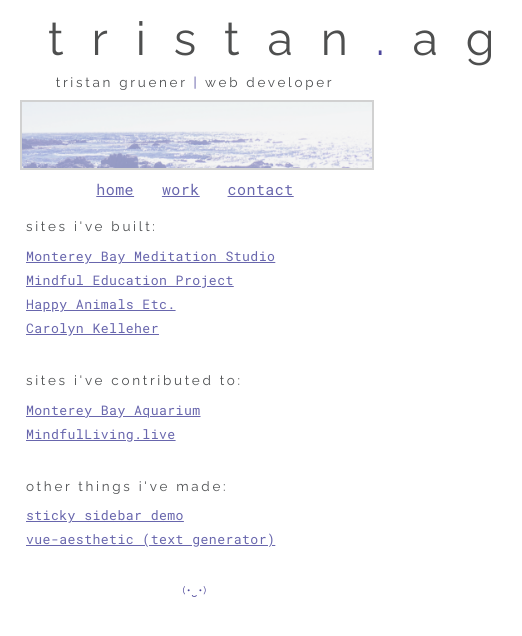
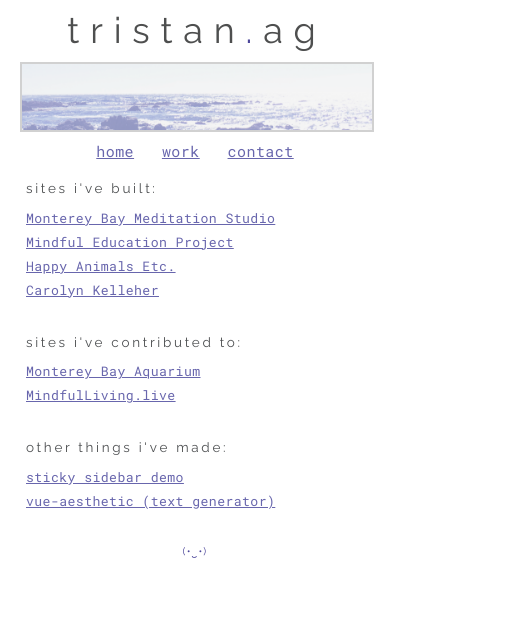
Before and after one commit to TristanAG/home, a plain HTML site: page work.html in a window 390 px wide. Shown: the whole page, 522 px wide, since content can reach past the window. Drawn offline with Linux system fonts and the light colour scheme.

Commit message:
responsive header

```diff
--- a/css/style.css
+++ b/css/style.css
@@ -33,6 +33,37 @@ header{
   letter-spacing: .6em;
   font-size: 3.1em;
   z-index: 2;
+  transition: .3s;
+}
+@media(max-width: 614px){
+  #name{
+    letter-spacing: .4em;
+    font-size: 2.7em;
+    padding-left: 18px;
+  }
+}
+@media(max-width: 435px){
+  #name{
+    letter-spacing: .3em;
+
+    font-size: 2.4em;
+    padding-left: 4px;
+    padding-bottom: 12px;
+  }
+  #sub{
+    display:none;
+  }
+}
+@media(max-width: 301px){
+  #name{
+    letter-spacing: .2em;
+    font-size: 2.0em;
+    padding-left: 2px;
+
+
+  }
+
+
 }
 
 .container{
--- a/work.html
+++ b/work.html
@@ -39,7 +39,7 @@
           <div id="name">
             tristan<span class="dash">.</span>ag
           </div>
-          <p>tristan gruener <span class="dash">|</span> web developer</p>
+          <p id="sub">tristan gruener <span class="dash">|</span> web developer</p>
 
           <img src="images/bg-hotdog.png"><br>
 
```
Also changed, not shown: contact.html (+1 -1 lines), index.html (+1 -1 lines).
